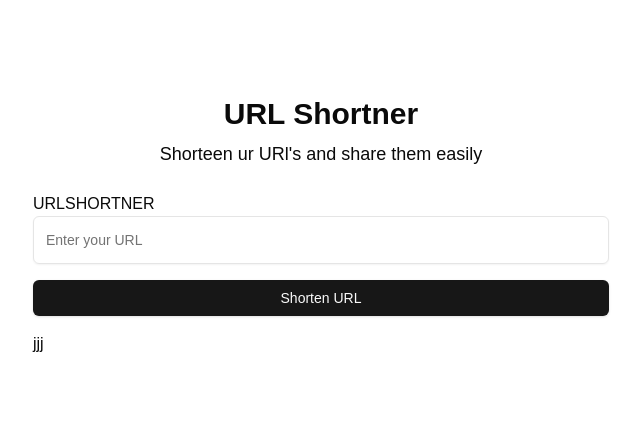
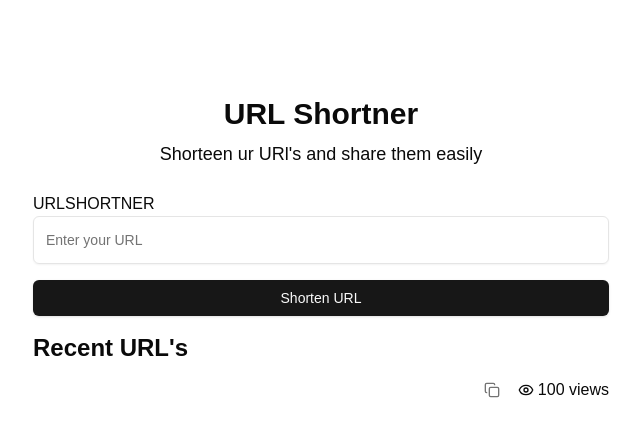
Before and after one commit to shreeram312/URL-Shortner-App, a Next.js app: page / in a window 1280 px wide. Shown: the top 436 px of the page, without its empty margins (319-959 px from the left). Built offline with nearby package versions, Linux system fonts and the light colour scheme.

Commit message:
completed ui

```diff
--- a/components/url-list.tsx
+++ b/components/url-list.tsx
@@ -1,5 +1,35 @@
+import { CopyIcon, EyeIcon } from "lucide-react";
 import React from "react";
+import { Button } from "./ui/button";
+import Link from "next/link";
 
 export default function UrlList() {
-  return <div>jjj</div>;
+  return (
+    <div>
+      <h2 className="text-2xl font-bold mb-2">Recent URL's</h2>
+      <ul className="space-y-2">
+        <li className="flex items-center gap-2 justify-between">
+          <Link
+            href="https://chatgpt.com/c/66ed8a51-371c-8009-91ff-4848c6717fea"
+            className="text-blue-500"
+            target="_blank"
+          ></Link>
+          <div className="flex items-center gap-2">
+            <Button
+              variant="ghost"
+              size="icon"
+              className="text-muted-foreground hover:bg-muted"
+            >
+              <CopyIcon className="w-4 h-4 " />
+              <span className="sr-only">Copy Url</span>
+            </Button>
+            <span className="flex items-center gap-1">
+              <EyeIcon className="h-4 w-4" />
+              100 views
+            </span>
+          </div>
+        </li>
+      </ul>
+    </div>
+  );
 }
```
